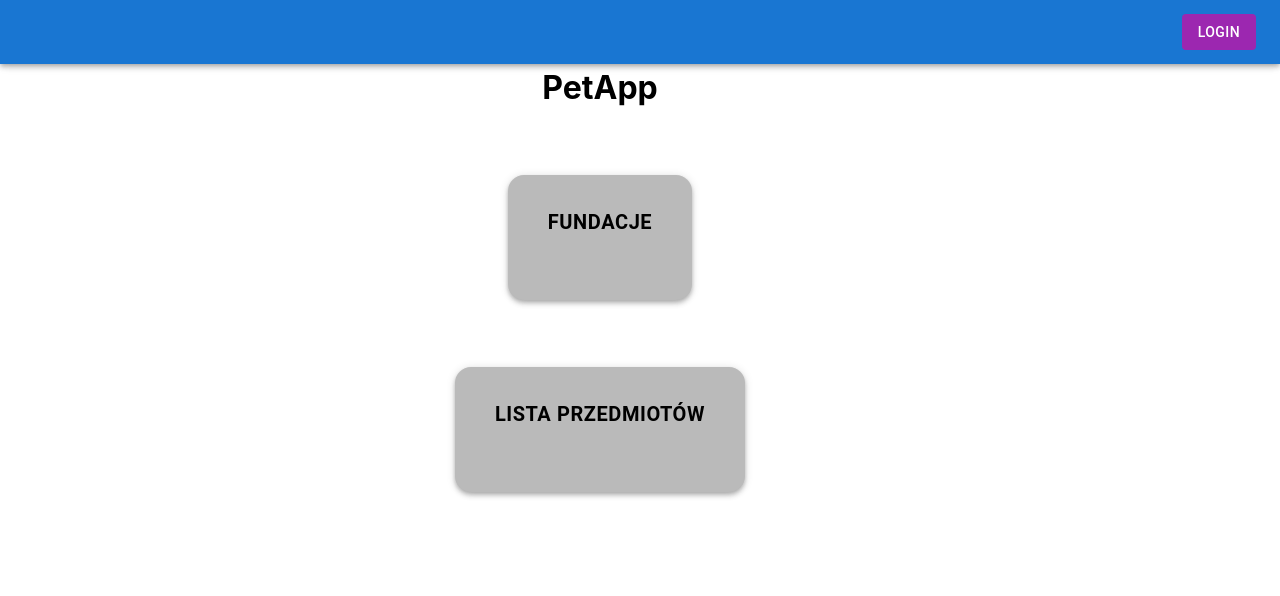
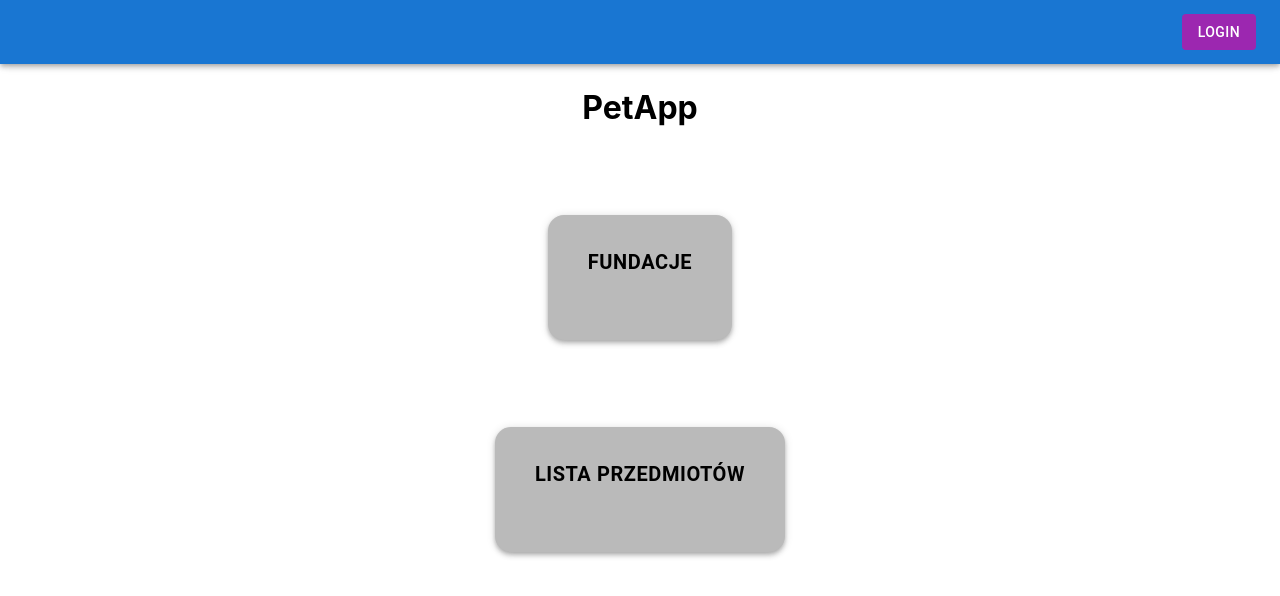
Before and after one commit to akai-org/pet-share-hackyeah-2021-frontend, a Next.js app: page / in a window 1280 px wide. Shown: the top 596 px of the page. Built offline with nearby package versions, Linux system fonts and the light colour scheme.

Commit message:
Added organisastions list

```diff
--- a/pages/index.tsx
+++ b/pages/index.tsx
@@ -14,8 +14,8 @@ const Home: NextPage = () => {
   return (
     <Container
       sx={{
-        height: '70vh',
-        display: 'inline-flex',
+        height: '80vh',
+        display: 'flex',
         flexDirection: 'column',
         justifyContent: 'space-evenly',
         alignItems: 'center',
```
